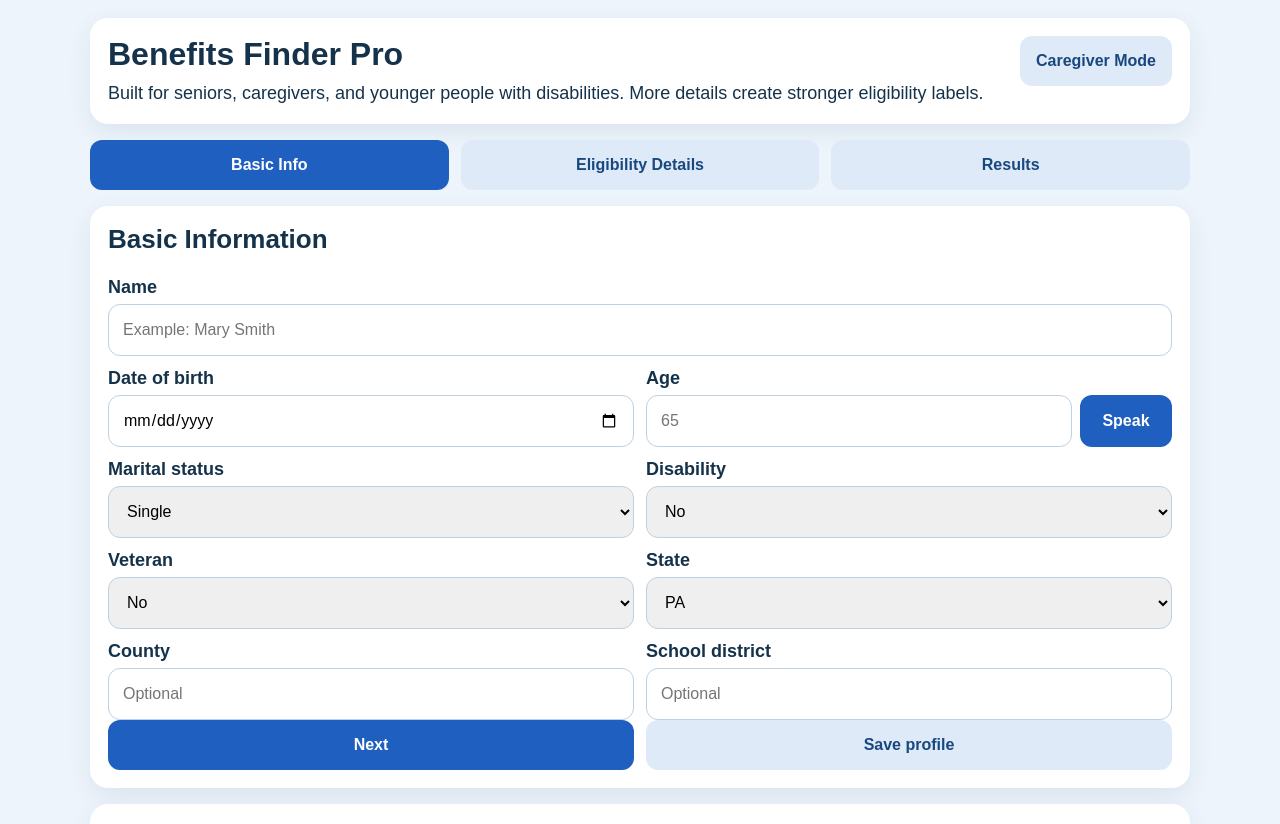
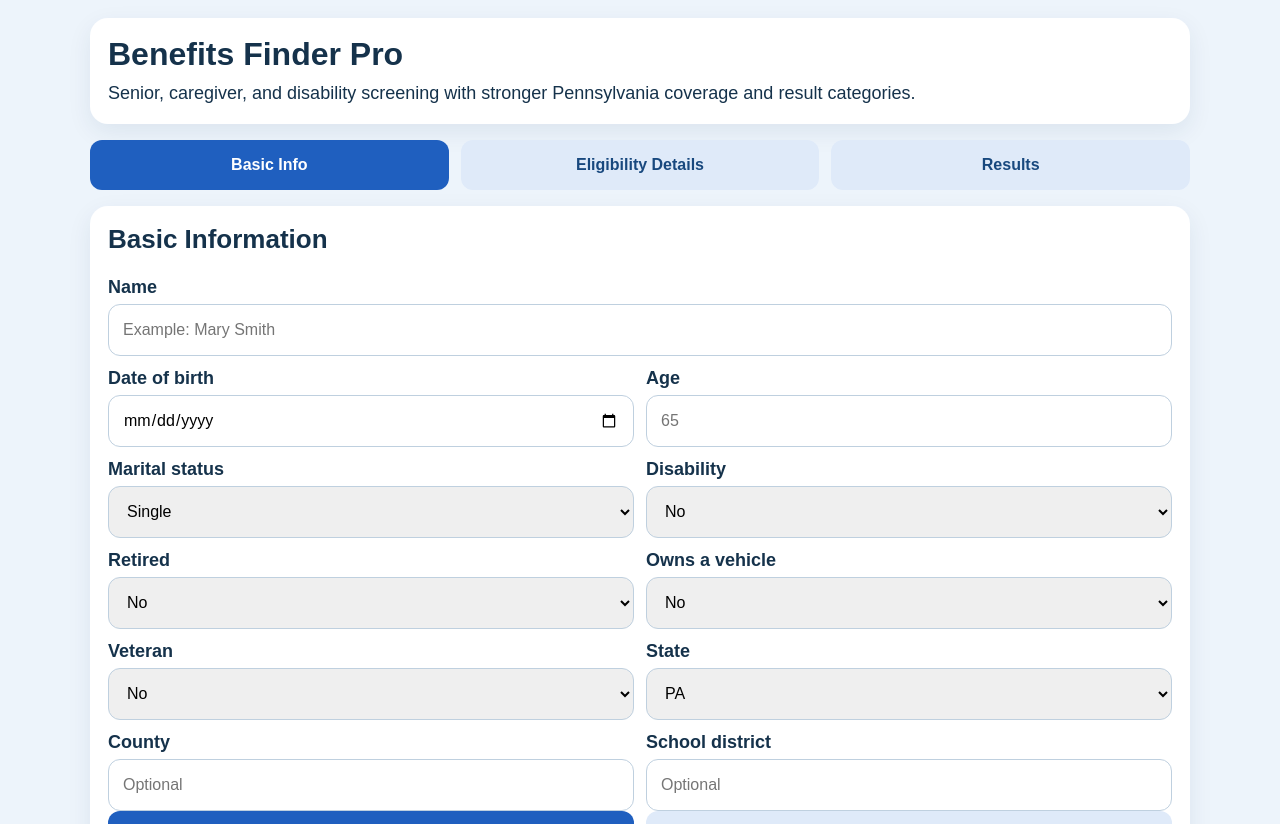
Before and after one commit to jroad19-cmd/senior-benefits-app, a React (Create React App) app: page / in a window 1280 px wide. Shown: the top 824 px of the page. Built offline with nearby package versions, Linux system fonts and the light colour scheme.

Commit message:
Add files via upload

```diff
--- a/package.json
+++ b/package.json
@@ -1,5 +1,5 @@
 {
-  "name": "benefits-finder-pro",
+  "name": "benefits-finder-pro-pa-expanded",
   "version": "1.0.0",
   "private": true,
   "dependencies": {
--- a/src/App.js
+++ b/src/App.js
@@ -71,7 +71,9 @@ const emptyForm = {
   medicareD: "no",
   medicaid: "no",
   prescriptionCosts: "",
-  longTermCare: "no"
+  longTermCare: "no",
+  retired: "no",
+  ownsVehicle: "no"
 };
 
 function currency(n) {
@@ -97,21 +99,6 @@ function speakText(text) {
   window.speechSynthesis.speak(u);
 }
 
-function useSpeechInput() {
-  const SpeechRecognition = window.SpeechRecognition || window.webkitSpeechRecognition;
-  const supported = !!SpeechRecognition;
-  const listen = (onText) => {
-    if (!SpeechRecognition) return;
-    const rec = new SpeechRecognition();
-    rec.lang = "en-US";
-    rec.interimResults = false;
-    rec.maxAlternatives = 1;
-    rec.onresult = (e) => onText((e.results?.[0]?.[0]?.transcript || "").replace(/[^0-9.]/g, ""));
-    rec.start();
-  };
-  return { supported, listen };
-}
-
 function totalIncome(f) {
   return ["monthlySocialSecurity","monthlySSI","monthlySSDI","monthlyPension","monthlyWages","monthlyInterest","monthlyOtherIncome"]
     .reduce((sum, key) => sum + Number(f[key] || 0), 0);
@@ -135,8 +122,8 @@ function scoreLabel(score, fill) {
   return "Needs more information";
 }
 
-function add(items, name, type, description, docs, link, score) {
-  items.push({ name, type, description, docs, link, score });
+function add(items, name, type, category, description, docs, link, score) {
+  items.push({ name, type, category, description, docs, link, score });
 }
 
 function buildResults(f) {
@@ -152,14 +139,14 @@ function buildResults(f) {
   if (income <= 1971) ssiScore += 40;
   if ((f.maritalStatus === "married" && assets <= 3000) || (f.maritalStatus !== "married" && assets <= 2000)) ssiScore += 20;
   ssiScore += 5;
-  add(items, "SSI", "Federal", "Monthly cash assistance for older adults and people with disabilities who meet income and resource rules.", "Photo ID, Social Security number, income proof, bank balances, housing costs.", "https://www.ssa.gov/ssi", ssiScore);
+  add(items, "SSI", "Federal", "Cash / income", "Monthly cash assistance for older adults and people with disabilities who meet income and resource rules.", "Photo ID, Social Security number, income proof, bank balances, housing costs.", "https://www.ssa.gov/ssi", ssiScore);
 
   let ssdiScore = 0;
   if (f.disability === "yes") ssdiScore += 45;
   if (Number(f.monthlySSDI || 0) > 0) ssdiScore += 40;
   if (age < 65) ssdiScore += 10;
   if (Number(f.monthlyWages || 0) < 1700) ssdiScore += 5;
-  if (ssdiScore > 0) add(items, "SSDI", "Federal", "Disability income for people with qualifying work history and disability status.", "Work history, medical records, diagnosis details, provider information, income information.", "https://www.ssa.gov/benefits/disability/", ssdiScore);
+  if (ssdiScore > 0) add(items, "SSDI", "Federal", "Cash / income", "Disability income for people with qualifying work history and disability status.", "Work history, medical records, diagnosis details, provider information, income information.", "https://www.ssa.gov/benefits/disability/", ssdiScore);
 
   let snapScore = 0;
   const snapLimit = 2550 + (household - 1) * 900;
@@ -167,14 +154,14 @@ function buildResults(f) {
   if (f.housing === "rent" || Number(f.monthlyRentMortgage || 0) > 0) snapScore += 15;
   if (f.utilitiesSeparate === "yes") snapScore += 10;
   snapScore += 5;
-  add(items, "SNAP", "Federal", "Monthly grocery help based on income and household size.", "ID, income proof, rent or mortgage, utility bills, household members.", "https://www.fns.usda.gov/snap", snapScore);
+  add(items, "SNAP", "Federal", "Food", "Monthly grocery help based on income and household size.", "ID, income proof, rent or mortgage, utility bills, household members.", "https://www.fns.usda.gov/snap", snapScore);
 
   let liheapScore = 0;
   if (income <= 3000) liheapScore += 60;
   if (Number(f.monthlyRentMortgage || 0) > 0 || Number(f.propertyTaxesPaid || 0) > 0) liheapScore += 15;
   if (f.utilitiesSeparate === "yes") liheapScore += 20;
   liheapScore += 5;
-  add(items, "LIHEAP", "Federal / State", "Help with heating and cooling bills.", "Utility bill, ID, income proof, household list.", "https://www.acf.hhs.gov/ocs/low-income-home-energy-assistance-program-liheap", liheapScore);
+  add(items, "LIHEAP", "Federal / State", "Utilities", "Help with heating and cooling bills.", "Utility bill, ID, income proof, household list.", "https://www.acf.hhs.gov/ocs/low-income-home-energy-assistance-program-liheap", liheapScore);
 
   if (f.housing === "rent") {
     let sec8 = 0;
@@ -182,7 +169,7 @@ function buildResults(f) {
     if (Number(f.monthlyRentMortgage || 0) > 0) sec8 += 15;
     if (f.disability === "yes" || age >= 62) sec8 += 10;
     sec8 += 35;
-    add(items, "Housing Choice Voucher / Section 8", "Federal / Local", "Rent assistance through local housing authorities.", "ID, income proof, rent amount, lease, household information.", "https://www.hud.gov/topics/housing_choice_voucher_program_section_8", sec8);
+    add(items, "Housing Choice Voucher / Section 8", "Federal / Local", "Housing", "Rent assistance through local housing authorities.", "ID, income proof, rent amount, lease, household information.", "https://www.hud.gov/topics/housing_choice_voucher_program_section_8", sec8);
   }
 
   if (age >= 65 || f.disability === "yes" || f.medicareA === "yes" || f.medicareB === "yes") {
@@ -191,14 +178,14 @@ function buildResults(f) {
     if (income <= 2200) msp += 40;
     if (assets <= 10000) msp += 20;
     if (age >= 65 || f.disability === "yes") msp += 10;
-    add(items, "Medicare Savings Programs", "Federal / State", "Help paying Medicare premiums and sometimes deductibles or copays.", "Medicare card, ID, income proof, bank balances.", "https://www.medicare.gov/basics/costs/help/medicare-savings-programs", msp);
+    add(items, "Medicare Savings Programs", "Federal / State", "Medical / prescription savings", "Help paying Medicare premiums and sometimes deductibles or copays.", "Medicare card, ID, income proof, bank balances.", "https://www.medicare.gov/basics/costs/help/medicare-savings-programs", msp);
 
     let extraHelp = 0;
     if (f.medicareD === "yes" || f.medicareA === "yes" || f.medicareB === "yes") extraHelp += 25;
     if (income <= 2500) extraHelp += 40;
     if (assets <= 18000) extraHelp += 20;
     if (Number(f.prescriptionCosts || 0) > 0) extraHelp += 15;
-    add(items, "Extra Help for Prescriptions", "Federal", "Help paying Medicare Part D prescription costs.", "Medicare information, prescription list, income and resource details.", "https://www.ssa.gov/extrahelp", extraHelp);
+    add(items, "Extra Help for Prescriptions", "Federal", "Medical / prescription savings", "Help paying Medicare Part D prescription costs.", "Medicare information, prescription list, income and resource details.", "https://www.ssa.gov/extrahelp", extraHelp);
   }
 
   if (f.disability === "yes") {
@@ -207,23 +194,23 @@ function buildResults(f) {
     if (income <= 2200) medicaidDis += 30;
     if (assets <= 10000) medicaidDis += 20;
     if (f.longTermCare === "yes") medicaidDis += 10;
-    add(items, "Medicaid (Disability Path)", "Federal / State", "Medical coverage pathway commonly used by younger people with disabilities and adults with care needs.", "ID, medical records, income proof, bank balances, disability information.", STATES[f.state]?.portal || "https://www.medicaid.gov/", medicaidDis);
+    add(items, "Medicaid (Disability Path)", "Federal / State", "Medical / disability support", "Medical coverage pathway commonly used by younger people with disabilities and adults with care needs.", "ID, medical records, income proof, bank balances, disability information.", STATES[f.state]?.portal || "https://www.medicaid.gov/", medicaidDis);
 
     let hcbs = 0;
     hcbs += 40;
     if (f.longTermCare === "yes") hcbs += 25;
     if (f.medicaid === "yes") hcbs += 20;
     if (Number(f.prescriptionCosts || 0) > 0) hcbs += 15;
-    add(items, "HCBS Waivers / Home Care Support", "State", "Home and community-based services that may help with care at home instead of institutional care.", "Medical records, care needs, Medicaid details, physician information.", STATES[f.state]?.portal || "https://www.medicaid.gov/medicaid/home-community-based-services/home-community-based-services-authorities/index.html", hcbs);
+    add(items, "HCBS Waivers / Home Care Support", "State", "Medical / disability support", "Home and community-based services that may help with care at home instead of institutional care.", "Medical records, care needs, Medicaid details, physician information.", STATES[f.state]?.portal || "https://www.medicaid.gov/medicaid/home-community-based-services/home-community-based-services-authorities/index.html", hcbs);
 
-    add(items, "ABLE Account", "Federal / State", "Tax-advantaged savings account for eligible people with disabilities.", "Disability onset information, identification, banking information.", "https://www.ablenrc.org/", 85);
-    add(items, "Ticket to Work", "Federal", "Employment support for people receiving disability benefits.", "SSDI or SSI benefit information, work goals.", "https://choosework.ssa.gov/", 75);
+    add(items, "ABLE Account", "Federal / State", "Financial planning", "Tax-advantaged savings account for eligible people with disabilities.", "Disability onset information, identification, banking information.", "https://www.ablenrc.org/", 85);
+    add(items, "Ticket to Work", "Federal", "Work support", "Employment support for people receiving disability benefits.", "SSDI or SSI benefit information, work goals.", "https://choosework.ssa.gov/", 75);
   }
 
   const statePortal = STATES[f.state]?.portal || "https://www.benefits.gov/benefit-finder";
   const stateUnclaimed = STATES[f.state]?.unclaimed || "https://www.missingmoney.com/";
-  add(items, `${f.state} State Benefits Portal`, "State", "Official state portal for food, medical, cash, utility, and other support programs.", "ID, address, income proof, household size.", statePortal, 100);
-  add(items, `${f.state} Unclaimed Money`, "State", "Search for unclaimed money, dormant accounts, old refunds, or property owed to you.", "Your name and current or past address.", stateUnclaimed, 100);
+  add(items, `${f.state} State Benefits Portal`, "State", "General state help", "Official state portal for food, medical, cash, utility, and other support programs.", "ID, address, income proof, household size.", statePortal, 100);
+  add(items, `${f.state} Unclaimed Money`, "State", "Unclaimed money", "Search for unclaimed money, dormant accounts, old refunds, or property owed to you.", "Your name and current or past address.", stateUnclaimed, 100);
 
   if (f.state === "PA") {
     let ptrr = 0;
@@ -231,35 +218,78 @@ function buildResults(f) {
     if (f.primaryResidence === "yes") ptrr += 15;
     if (income * 12 <= 35000) ptrr += 35;
     if (f.housing === "rent" || Number(f.propertyTaxesPaid || 0) > 0) ptrr += 15;
-    add(items, "PA Property Tax / Rent Rebate", "Pennsylvania", "Annual rebate for eligible older adults and some people with disabilities.", "Rent certificate or property tax proof, income documents, ID.", "https://www.revenue.pa.gov/IncentivesCreditsPrograms/PropertyTaxRentRebateProgram/Pages/default.aspx", ptrr);
+    add(items, "PA Property Tax / Rent Rebate", "Pennsylvania", "Cash / tax relief", "Annual rebate for eligible older adults and some people with disabilities.", "Rent certificate or property tax proof, income documents, ID.", "https://www.revenue.pa.gov/IncentivesCreditsPrograms/PropertyTaxRentRebateProgram/Pages/default.aspx", ptrr);
 
     let homestead = 0;
     if (f.primaryResidence === "yes") homestead += 40;
     if (f.housing === "own") homestead += 25;
     if (f.schoolDistrict) homestead += 15;
     if (Number(f.propertyTaxesPaid || 0) > 0) homestead += 20;
-    add(items, "PA Homestead / Farmstead Exclusion", "Pennsylvania", "Property tax relief that may reduce the assessed value used to calculate school property taxes on an eligible primary residence. This is different from the cash rebate program.", "Proof the home is your primary residence, parcel or property information, homeowner information, county assessment application.", "https://dced.pa.gov/local-government/property-tax-relief-homestead-exclusion/", homestead);
+    add(items, "PA Homestead / Farmstead Exclusion", "Pennsylvania", "Cash / tax relief", "Property tax relief that may reduce the assessed value used to calculate school property taxes on an eligible primary residence. This is different from the cash rebate program.", "Proof the home is your primary residence, parcel or property information, homeowner information, county assessment application.", "https://dced.pa.gov/local-government/property-tax-relief-homestead-exclusion/", homestead);
 
     let pace = 0;
     if (age >= 65) pace += 25;
     if (income * 12 <= 33000) pace += 35;
     if (f.medicareD === "yes" || Number(f.prescriptionCosts || 0) > 0) pace += 20;
     pace += 20;
-    add(items, "PACE / PACENET", "Pennsylvania", "Prescription help for eligible Pennsylvania seniors.", "Prescription list, Medicare card, income proof, ID.", "https://www.aging.pa.gov/aging-services/prescription-assistance/Pages/default.aspx", pace);
+    add(items, "PACE / PACENET", "Pennsylvania", "Medical / prescription savings", "Prescription help for eligible Pennsylvania seniors.", "Prescription list, Medicare card, income proof, ID.", "https://www.aging.pa.gov/aging-services/prescription-assistance/Pages/default.aspx", pace);
+
+    let vehicle = 0;
+    if (f.retired === "yes") vehicle += 35;
+    if (f.ownsVehicle === "yes") vehicle += 35;
+    if (income * 12 <= 29000) vehicle += 20;
+    if (age >= 65) vehicle += 10;
+    add(items, "PA Retired Person Vehicle Registration", "Pennsylvania", "Transportation savings", "Reduced retired-status vehicle registration fee for eligible retired Pennsylvanians.", "Vehicle registration, proof of retirement or retired status, income information, PennDOT form.", "https://www.pa.gov/services/dmv/apply-for-retired-status-vehicle-registration", vehicle);
+
+    add(items, "PA MEDI", "Pennsylvania", "Medical / prescription savings", "Free Medicare counseling that can help compare plans, avoid penalties, and reduce out-of-pocket costs.", "Medicare card, current plan information, medication list.", "https://www.pa.gov/agencies/aging/aging-programs-and-services/pa-medi-medicare-counseling", 100);
+
+    let optionsScore = 0;
+    if (age >= 60) optionsScore += 35;
+    if (f.longTermCare === "yes") optionsScore += 35;
+    if (f.housing !== "rent") optionsScore += 10;
+    if (income <= 4000) optionsScore += 20;
+    add(items, "PA OPTIONS Program", "Pennsylvania", "Care at home", "Supports for eligible older adults who need help with daily living and want to remain at home.", "Care needs, income information, ID, contact information.", "https://www.pa.gov/services/aging/apply-for-options-program", optionsScore);
+
+    let chcScore = 0;
+    if (f.medicaid === "yes" && (f.medicareA === "yes" || f.medicareB === "yes")) chcScore += 50;
+    if (f.disability === "yes" && age >= 21) chcScore += 30;
+    if (f.longTermCare === "yes") chcScore += 20;
+    add(items, "PA Community HealthChoices (CHC)", "Pennsylvania", "Care at home / disability support", "Managed long-term services and supports for dual-eligible adults and adults with physical disabilities.", "Medicaid and Medicare information, care needs, medical records.", "https://www.pa.gov/agencies/dhs/resources/medicaid/chc/chc-providers", chcScore);
+
+    let olderDisabledMedicaid = 0;
+    if (f.disability === "yes" || age >= 65) olderDisabledMedicaid += 40;
+    if (income <= 2200) olderDisabledMedicaid += 35;
+    if (assets <= 10000) olderDisabledMedicaid += 25;
+    add(items, "PA Medicaid for Older Adults and People with Disabilities", "Pennsylvania", "Medical / disability support", "Pennsylvania Medicaid category for older adults and people with disabilities.", "Income proof, bank balances, ID, medical or disability information.", "https://www.pa.gov/agencies/dhs/resources/aging-physical-disabilities/medicaid-older-people-and-people-with-disabilities", olderDisabledMedicaid);
+
+    let share = 0;
+    if (age >= 60) share += 35;
+    if (f.housing === "rent" || f.housing === "own") share += 20;
+    if (income <= 3500) share += 20;
+    if (f.county) share += 25;
+    add(items, "PA SHARE Program", "Pennsylvania", "Housing", "Shared housing and resource exchange option for eligible older adults in participating counties.", "County, housing situation, contact information, basic income details.", "https://www.pa.gov/services/aging/apply-to-the-shared-housing-and-resource-exchange--share--progra", share);
+
+    let domCare = 0;
+    if (age >= 18) domCare += 15;
+    if (f.longTermCare === "yes") domCare += 40;
+    if (f.housing === "live_with_family" || f.housing === "rent") domCare += 15;
+    if (income <= 3500) domCare += 15;
+    if (f.disability === "yes" || age >= 60) domCare += 15;
+    add(items, "PA Domiciliary Care", "Pennsylvania", "Housing / supportive living", "Family-like home setting for adults who need supervision and support and cannot live alone.", "Functional needs, contact information, income details, care assessment.", "https://www.pa.gov/agencies/aging/aging-programs-and-services/housing-programs-for-older-adults", domCare);
 
     if (f.disability === "yes") {
-      add(items, "PA OBRA Waiver", "Pennsylvania Disability", "Home and community services for adults with developmental physical disabilities.", "Medical records, care needs, financial details, waiver intake forms.", "https://www.pa.gov/agencies/dhs/resources/medicaid/medicaid-waivers.html", 88);
-      add(items, "PA COMMCARE Waiver", "Pennsylvania Disability", "Services for adults with traumatic brain injury and related care needs.", "Medical records, physician information, functional needs, Medicaid details.", "https://www.pa.gov/agencies/dhs/resources/medicaid/medicaid-waivers.html", 84);
-      add(items, "PA Attendant Care / Independence Waivers", "Pennsylvania Disability", "In-home support programs for eligible adults with disabilities.", "Medical records, level-of-care details, Medicaid information, functional assessment.", "https://www.pa.gov/agencies/dhs/resources/medicaid/medicaid-waivers.html", 86);
+      add(items, "PA OBRA Waiver", "Pennsylvania Disability", "Medical / disability support", "Home and community services for adults with developmental physical disabilities.", "Medical records, care needs, financial details, waiver intake forms.", "https://www.pa.gov/agencies/dhs/resources/medicaid/medicaid-waivers.html", 88);
+      add(items, "PA COMMCARE Waiver", "Pennsylvania Disability", "Medical / disability support", "Services for adults with traumatic brain injury and related care needs.", "Medical records, physician information, functional needs, Medicaid details.", "https://www.pa.gov/agencies/dhs/resources/medicaid/medicaid-waivers.html", 84);
+      add(items, "PA Attendant Care / Independence Waivers", "Pennsylvania Disability", "Medical / disability support", "In-home support programs for eligible adults with disabilities.", "Medical records, level-of-care details, Medicaid information, functional assessment.", "https://www.pa.gov/agencies/dhs/resources/medicaid/medicaid-waivers.html", 86);
     }
   }
 
   return items.map(item => {
-    const label = item.score === 100 && (item.name.includes("Portal") || item.name.includes("Unclaimed"))
+    const label = item.score === 100 && (item.name.includes("Portal") || item.name.includes("Unclaimed") || item.name === "PA MEDI")
       ? "Definitely worth checking"
       : scoreLabel(item.score, fill);
     return { ...item, label };
-  }).sort((a, b) => b.score - a.score || a.name.localeCompare(b.name));
+  }).sort((a, b) => b.score - a.score || a.category.localeCompare(b.category) || a.name.localeCompare(b.name));
 }
 
 export default function App() {
@@ -267,8 +297,6 @@ export default function App() {
   const [results, setResults] = useState([]);
   const [profiles, setProfiles] = useState([]);
   const [page, setPage] = useState(1);
-  const [mode, setMode] = useState("single");
-  const speech = useSpeechInput();
 
   useEffect(() => {
     try {
@@ -325,11 +353,8 @@ export default function App() {
         <div className="hero">
           <div>
             <h1>Benefits Finder Pro</h1>
-            <p>Built for seniors, caregivers, and younger people with disabilities. More details create stronger eligibility labels.</p>
+            <p>Senior, caregiver, and disability screening with stronger Pennsylvania coverage and result categories.</p>
           </div>
-          <button className="secondary" onClick={() => setMode(mode === "single" ? "caregiver" : "single")}>
-            {mode === "single" ? "Caregiver Mode" : "Single Person Mode"}
-          </button>
         </div>
 
         <div className="tabs">
@@ -340,7 +365,7 @@ export default function App() {
 
         {page === 1 && (
           <div className="card">
-            <h2>{mode === "single" ? "Basic Information" : "Caregiver Intake"}</h2>
+            <h2>Basic Information</h2>
 
             <label>Name</label>
             <input value={form.personName} onChange={e => updateField("personName", e.target.value)} placeholder="Example: Mary Smith" />
@@ -352,10 +377,7 @@ export default function App() {
               </div>
               <div>
                 <label>Age</label>
-                <div className="inline">
-                  <input type="number" value={form.age} onChange={e => updateField("age", e.target.value)} placeholder="65" />
-                  {speech.supported && <button type="button" className="small" onClick={() => speech.listen(t => updateField("age", t))}>Speak</button>}
-                </div>
+                <input type="number" value={form.age} onChange={e => updateField("age", e.target.value)} placeholder="65" />
               </div>
             </div>
 
@@ -372,6 +394,23 @@ export default function App() {
               <div>
                 <label>Disability</label>
                 <select value={form.disability} onChange={e => updateField("disability", e.target.value)}>
+                  <option value="no">No</option>
+                  <option value="yes">Yes</option>
+                </select>
+              </div>
+            </div>
+
+            <div className="row">
+              <div>
+                <label>Retired</label>
+                <select value={form.retired} onChange={e => updateField("retired", e.target.value)}>
+                  <option value="no">No</option>
+                  <option value="yes">Yes</option>
+                </select>
+              </div>
+              <div>
+                <label>Owns a vehicle</label>
+                <select value={form.ownsVehicle} onChange={e => updateField("ownsVehicle", e.target.value)}>
                   <option value="no">No</option>
                   <option value="yes">Yes</option>
                 </select>
@@ -490,7 +529,7 @@ export default function App() {
         {page === 3 && (
           <div className="card">
             <h2>Results</h2>
-            <div className="notice">“Definitely worth applying” and “Strong match” are based on the information entered here. Final approval still depends on the agency.</div>
+            <div className="notice">Pennsylvania results now include tax relief, transportation savings, care-at-home options, housing support, and disability services.</div>
 
             <div className="actions">
               <button className="secondary" onClick={() => setPage(1)}>Edit info</button>
@@ -504,7 +543,7 @@ export default function App() {
                   <h3>{item.name}</h3>
                   <span className={`badge ${item.label.toLowerCase().replace(/\s+/g, "-")}`}>{item.label}</span>
                 </div>
-                <div className="muted">{item.type}</div>
+                <div className="muted">{item.type} · {item.category}</div>
                 <p>{item.description}</p>
                 <p><strong>Match score:</strong> {item.score}/100</p>
                 <p><strong>What to gather:</strong> {item.docs}</p>
--- a/src/index.css
+++ b/src/index.css
@@ -4,7 +4,6 @@ body { margin: 0; font-family: Arial, Helvetica, sans-serif; background: #edf4fb
 .shell { padding: 18px; }
 .wrap { max-width: 1100px; margin: 0 auto; }
 .card, .hero { background: #fff; border-radius: 18px; box-shadow: 0 8px 24px rgba(18,56,94,.08); padding: 18px; margin-bottom: 16px; }
-.hero { display:flex; justify-content:space-between; gap:16px; align-items:flex-start; }
 .hero h1 { margin:0 0 8px; font-size: 32px; }
 .hero p { margin:0; font-size: 18px; line-height:1.4; }
 h2 { margin-top:0; font-size:26px; }
@@ -14,13 +13,11 @@ input, select { width:100%; min-height:52px; padding:14px; border:1px solid #bfd
 button { min-height:50px; border:0; border-radius:12px; background:#1f5fbf; color:#fff; padding:0 16px; font-weight:700; cursor:pointer; }
 button.secondary { background:#dfeaf9; color:#18487e; }
 button.danger { background:#f8d7da; color:#7c1d28; }
-button.small { min-width:92px; min-height:52px; }
 .tabs, .row, .actions, .summary, .saved, .miniActions, .resultTop { display:flex; gap:12px; }
 .tabs { margin-bottom:16px; }
 .tabs button { flex:1; background:#dfeaf9; color:#18487e; }
 .tabs button.active { background:#1f5fbf; color:#fff; }
 .row > div, .summary > div, .actions button { flex:1; }
-.inline { display:flex; gap:8px; }
 .grid3 { display:grid; grid-template-columns: repeat(3, 1fr); gap:12px; }
 .summary, .notice, .empty { background:#f3f8fe; color:#4a657d; border-radius:12px; padding:12px; margin-top:12px; margin-bottom:12px; }
 .result { border:1px solid #d8e3ef; border-radius:14px; padding:14px; margin-bottom:12px; }
@@ -37,7 +34,7 @@ button.small { min-width:92px; min-height:52px; }
 .saved:first-of-type { border-top:0; }
 a { color:#1455af; font-weight:700; }
 @media (max-width: 900px) {
-  .hero, .tabs, .row, .actions, .summary, .saved, .miniActions, .resultTop { flex-direction:column; }
+  .tabs, .row, .actions, .summary, .saved, .miniActions, .resultTop { flex-direction:column; }
   .grid3 { grid-template-columns: 1fr; }
   .hero h1 { font-size:28px; }
 }
```
